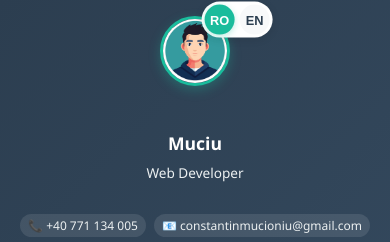
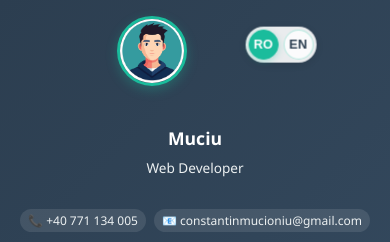
Before and after one commit to AndreiMuciu/CVWebsite, a plain HTML site: page index.html in a window 390 px wide. Shown: the top 242 px of the page. Drawn offline with Linux system fonts and the light colour scheme.

Commit message:
Add files via upload
solved a language-switcher bug

```diff
--- a/style.css
+++ b/style.css
@@ -793,8 +793,12 @@ body {
     }
 
     .language-switcher {
-      transform: translate(60%, -40%);
+      position: relative;
+      transform: none;
       padding: 3px;
+      margin-left: auto;
+      background: rgba(255,255,255,0.95);
+      border-radius: 15px;
     }
   }
 
@@ -861,7 +865,7 @@ body {
     position: absolute;
     top: 0;
     right: 0;
-    transform: translate(50%, -50%);
+    transform: translate(90%, -50%);
     display: flex;
     gap: 5px;
     background: #fff;
@@ -989,16 +993,36 @@ body {
       box-shadow: 0 5px 15px rgba(26,188,156,0.5);
     }
 
-    /* Language switcher */
+    /* Language switcher - poziționare corectă pe mobil */
     .language-switcher {
-      transform: translate(50%, -40%);
+      position: relative;
+      transform: none;
+      margin-left: auto;
       padding: 4px;
+      background: rgba(255,255,255,0.9);
+      border-radius: 20px;
+      backdrop-filter: blur(10px);
+    }
+
+    .avatar-container {
+      position: relative;
+      display: flex;
+      align-items: center;
+      gap: 1rem;
     }
 
     .lang-btn {
-      width: 35px;
-      height: 35px;
-      font-size: 0.9rem;
+      width: 32px;
+      height: 32px;
+      font-size: 0.8rem;
+      background: rgba(255,255,255,0.8);
+      border: 1px solid rgba(26,188,156,0.3);
+    }
+
+    .lang-btn.active {
+      background: #1abc9c;
+      color: white;
+      border-color: #1abc9c;
     }
   }
 
```
